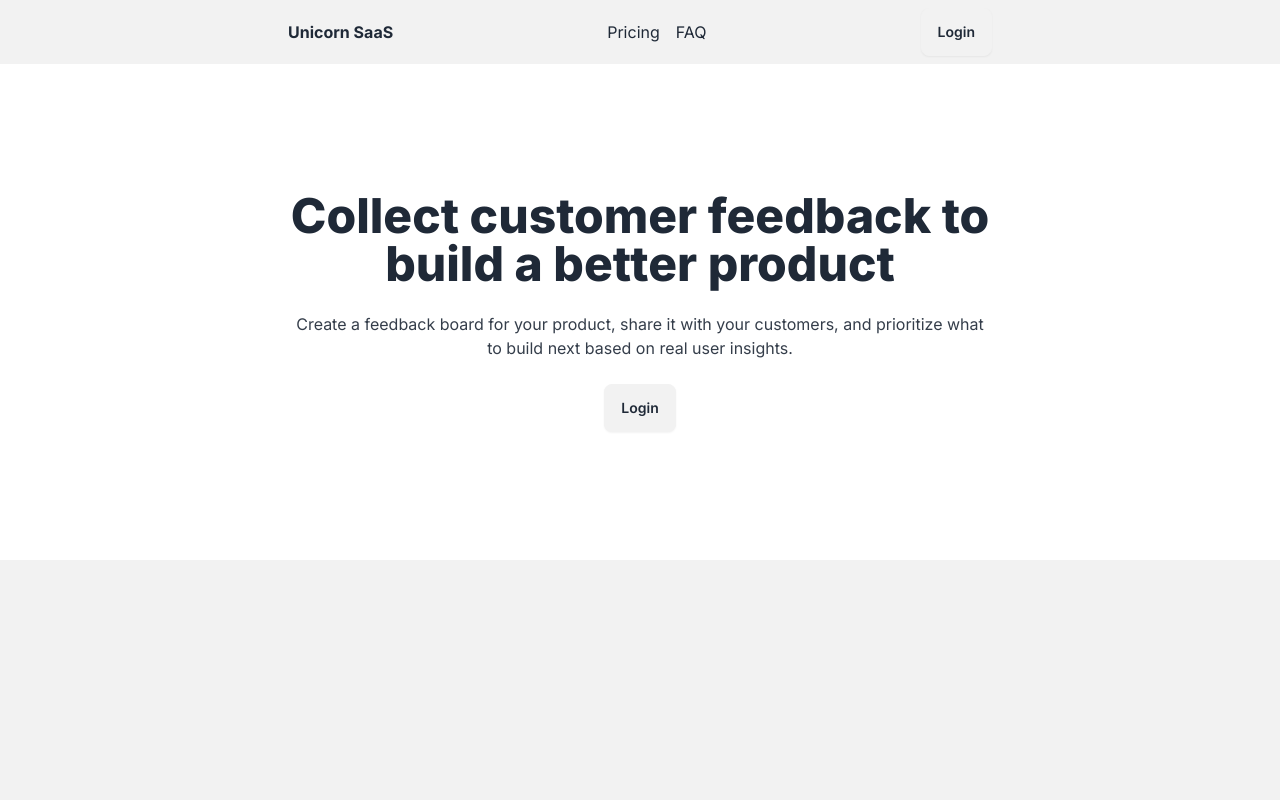
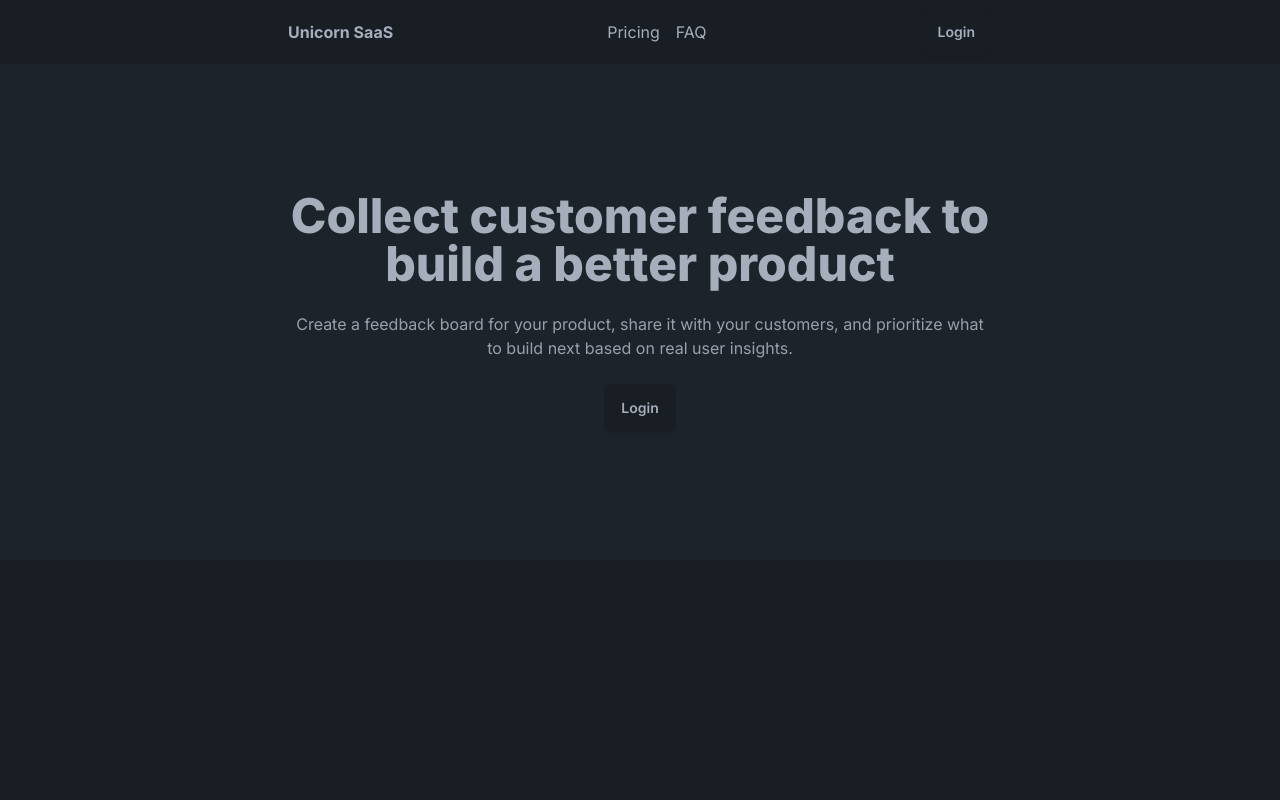
Before and after one commit to angelr1076/unicorn, a Next.js app: page / in a window 1280 px wide. Shown: the top 800 px of the page. Built offline with nearby package versions, Linux system fonts and the light colour scheme.

Commit message:
Added smooth scrolling to the layout html element

```diff
--- a/app/layout.js
+++ b/app/layout.js
@@ -10,7 +10,7 @@ export const metadata = {
 
 export default function RootLayout({ children }) {
   return (
-    <html lang='en' data-theme='light'>
+    <html lang='en' data-theme='dark' className='scroll-smooth'>
       <body className={inter.className}>{children}</body>
     </html>
   );
--- a/app/page.js
+++ b/app/page.js
@@ -18,8 +18,12 @@ export default function Home() {
         <div className='max-w-3xl mx-auto flex justify-between items-center px-8 py-2'>
           <div className='font-bold'>Unicorn SaaS</div>
           <div className='space-x-4 max-md:hidden'>
-            <a className='link link-hover'>Pricing</a>
-            <a className='link link-hover'>FAQ</a>
+            <a className='link link-hover' href='#pricing'>
+              Pricing
+            </a>
+            <a className='link link-hover' href='#faq'>
+              FAQ
+            </a>
           </div>
           <Button
             href={isLoggedIn ? '/dashboard' : '/login'}
@@ -47,7 +51,7 @@ export default function Home() {
         </Button>
       </section>
       {/* PRICING */}
-      <section className='bg-base-200 py-32'>
+      <section className='bg-base-200 py-32' id='pricing'>
         <div className='px-8 py-32 max-w-3xl mx-auto'>
           <p className='text-sm uppercase font-medium text-primary mb-4 text-center'>
             Pricing
@@ -78,7 +82,7 @@ export default function Home() {
         </div>
       </section>
       {/* FAQ */}
-      <section className='bg-base-200 py-32'>
+      <section className='bg-base-200 py-32' id='faq'>
         <div className='px-8 py-32 max-w-3xl mx-auto'>
           <p className='text-sm uppercase font-medium text-primary mb-4 text-center'>
             FAQ
```
